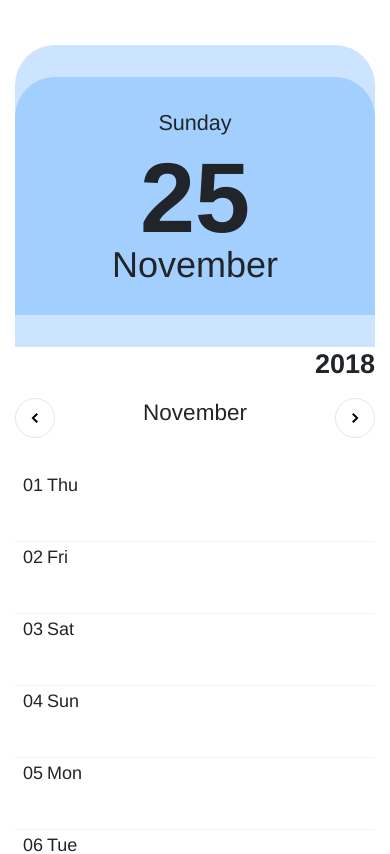
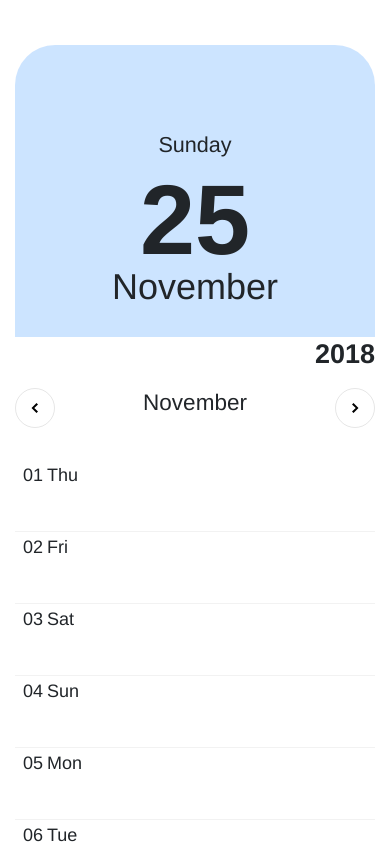
Before and after one commit to trelo-bifteki/duty-calls-ui, a Vue app: page / in a window 390 px wide. Shown: the top 854 px of the page. Built offline with nearby package versions, Linux system fonts and the light colour scheme.

Commit message:
moving scss to the corresponding component

```diff
--- a/src/App.vue
+++ b/src/App.vue
@@ -272,13 +272,11 @@ export default {
     <div class="b-calendar">
       <div class="row">
         <div class="col-md-4">
-          <div class="b-calendar__information">
-            <CalendarSidebar
-              :selectedDate="selectedDate"
-              :today="today"
-              @onTodayClicked="goToday"
-              ></CalendarSidebar>
-          </div>
+          <CalendarSidebar
+            :selectedDate="selectedDate"
+            :today="today"
+            @onTodayClicked="goToday"
+          ></CalendarSidebar>
         </div>
         <div class="col-md-8">
           <div class="b-calendar__calendar">
@@ -375,34 +373,6 @@ body {
   align-items: center;
   margin: 2.5em 0;
 
-  &__information {
-    background-color: rgba(0, 123, 255, 0.2);
-    border-radius: 1.2rem 0 0 1.2rem;
-    height: 100%;
-
-    .today {
-      flex-direction: column;
-      padding-top: 3em;
-
-    .weekDay {
-      font-size: 1.2em;
-      font-weight: 100;
-      padding-bottom: 0.5em;
-    }
-
-    .day {
-      font-size: 5.5em;
-      font-weight: 600;
-      line-height: 1;
-    }
-
-    .month {
-      font-size: 2em;
-      font-weight: 200;
-      line-height: 1;
-    }
-  }
-}
     &__calendar {
         min-height: 40rem;
     }
@@ -499,18 +469,6 @@ body {
     }
 }
 
-@media (max-width: 768px) {
-    .b-calendar__information {
-        min-height: auto;
-        padding-top: 2rem;
-        padding-bottom: 2rem;
-        border-radius: 2.5rem 2.5rem 0 0;
-        .today {
-            padding-top: 0;
-        }
-    }
-}
-
 @media (max-width: 480px) {
     .b-calendar {
         &__weekdays {
--- a/src/CalendarSidebar.vue
+++ b/src/CalendarSidebar.vue
@@ -49,15 +49,15 @@ export default {
 
 </script>
 <template>
-  <div class="b-calendar__information">
-    <div class="today d-flex justify-content-center align-items-center">
-      <div class="weekDay">
+  <div class="calendar-sidebar">
+    <div class="calendar-sidebar__today d-flex justify-content-center align-items-center">
+      <div class="calendar-sidebar__weekDay">
         {{selectedWeekDay | capitalize}}
       </div>
-      <div class="day">
+      <div class="calendar-sidebar__day">
         {{selectedDayAndMonth.day}}
       </div>
-      <div class="month">
+      <div class="calendar-sidebar__month">
         {{selectedDayAndMonth.month | capitalize}}
       </div>
       <a
@@ -78,3 +78,48 @@ export default {
     </div>
   </div>
 </template>
+
+<style lang="scss">
+@import "~bootstrap/scss/bootstrap";
+
+.calendar-sidebar {
+  background-color: rgba(0, 123, 255, 0.2);
+  border-radius: 1.2rem 0 0 1.2rem;
+  height: 100%;
+
+  &__today {
+    flex-direction: column;
+    padding-top: 3em;
+  }
+
+  &__weekDay {
+    font-size: 1.2em;
+    font-weight: 100;
+    padding-bottom: 0.5em;
+  }
+
+  &__day {
+    font-size: 5.5em;
+    font-weight: 600;
+    line-height: 1;
+
+    @include media-breakpoint-down(md) {
+      padding-top: 0;
+    }
+  }
+
+  &__month {
+    font-size: 2em;
+    font-weight: 200;
+    line-height: 1;
+  }
+
+  @include media-breakpoint-down(md) {
+    min-height: auto;
+    padding-top: 2rem;
+    padding-bottom: 2rem;
+    border-radius: 2.5rem 2.5rem 0 0;
+  }
+}
+
+</style>
```
Also changed, not shown: src/CalendarHeader.vue (added).
